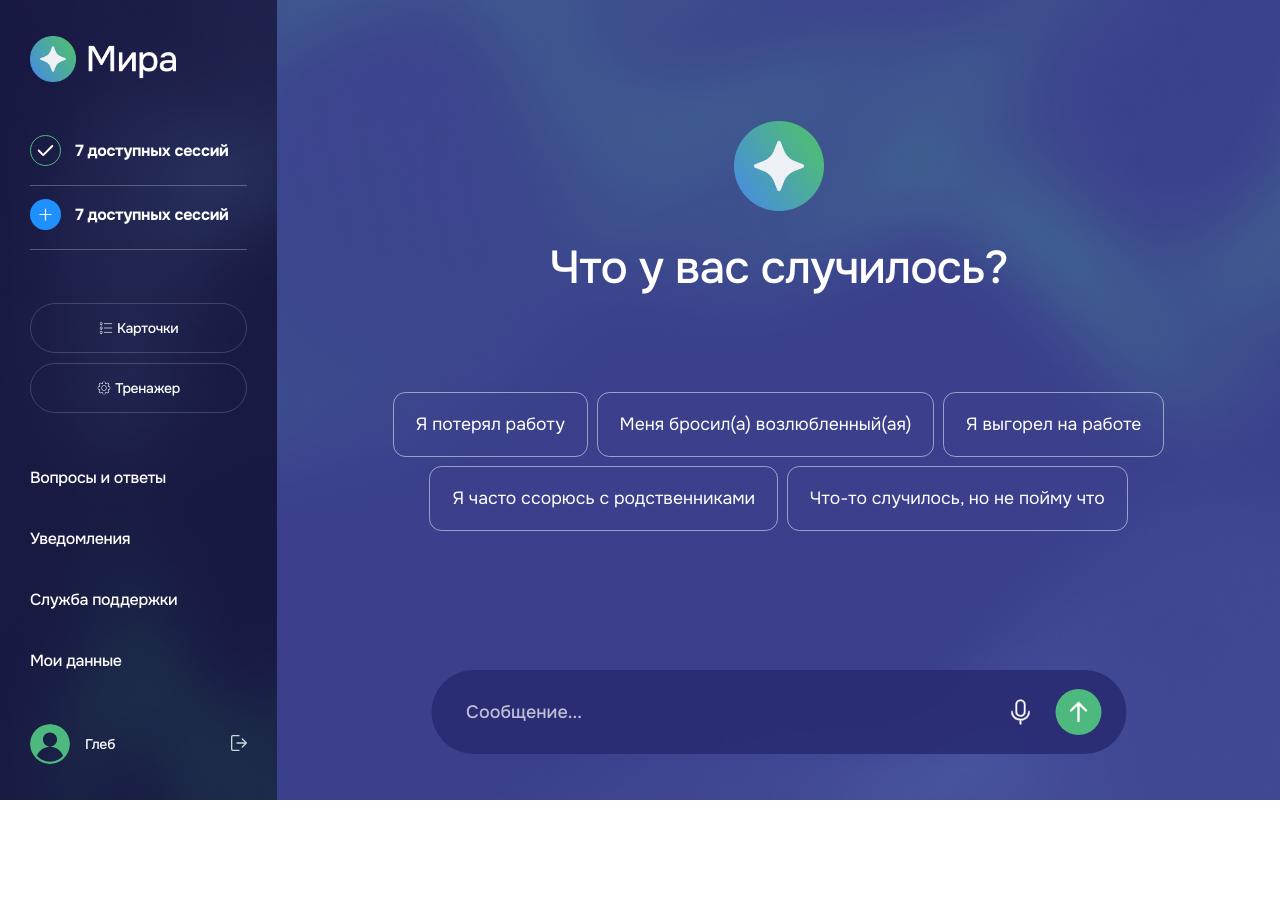
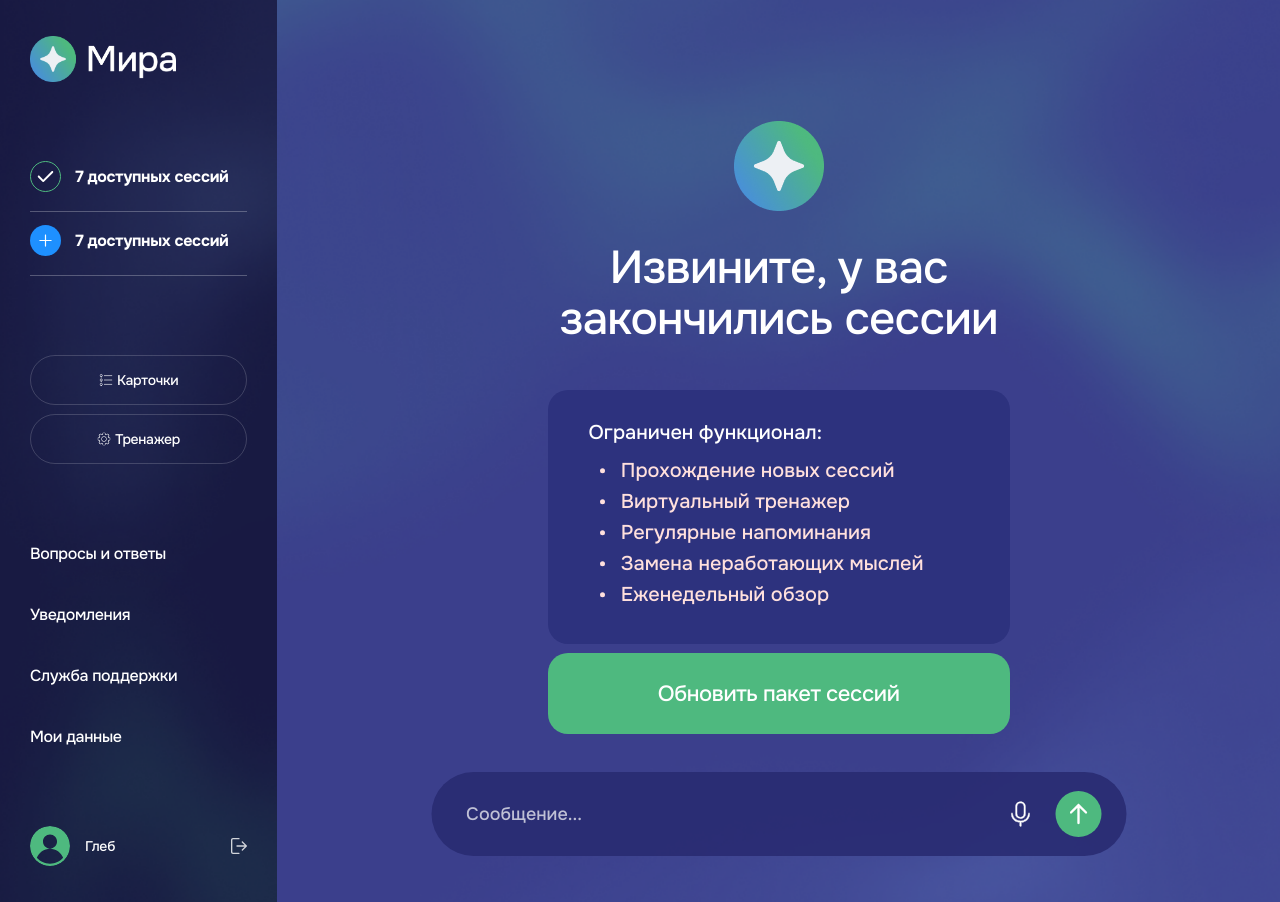
Before and after one commit to Jenya-b/mira, a React (Vite) app: page / in a window 1280 px wide. Before the commit the page ends 800 px from the top, so only its background shows below. Built offline with nearby package versions, Linux system fonts and the light colour scheme; no server answers.

Commit message:
feat: add end session block

```diff
--- /dev/null
+++ b/src/components/Chat/EndSessionBlock/EndSessionBlock.styled.ts
@@ -0,0 +1,66 @@
+import styled, { css } from 'styled-components';
+
+export const Container = styled.div`
+	max-width: 33rem;
+	width: 100%;
+`;
+
+export const Desc = styled.div`
+	margin-top: 3.29rem;
+	padding: 2.17857rem 1rem 2.67857rem 2.92857rem;
+	border-radius: 1.42857rem;
+	background: #2d327e;
+`;
+
+const textCss = css`
+	font-size: 1.42857rem;
+	font-style: normal;
+	font-weight: 500;
+	line-height: 120%;
+`;
+
+export const Title = styled.p`
+	color: #fff;
+	${textCss}
+`;
+
+export const List = styled.ul`
+	margin-top: 1rem;
+	display: flex;
+	flex-direction: column;
+	row-gap: 0.5rem;
+
+	li {
+		${textCss}
+		position: relative;
+		color: #ffe0dd;
+		padding-left: 2.3rem;
+
+		&::before {
+			content: '';
+			position: absolute;
+			top: 50%;
+			left: 0.8rem;
+			transform: translateY(-50%);
+			width: 0.4rem;
+			height: 0.4rem;
+			border-radius: 50%;
+			background: #ffe0dd;
+		}
+	}
+`;
+
+export const Button = styled.button`
+	margin-top: 0.64rem;
+	width: 100%;
+	height: 5.78571rem;
+	border-radius: 1.42857rem;
+	background: #4eb97f;
+
+	color: #fff;
+	font-size: 1.57143rem;
+	font-style: normal;
+	font-weight: 500;
+	line-height: normal;
+	letter-spacing: -0.03143rem;
+`;
--- /dev/null
+++ b/src/components/Chat/EndSessionBlock/EndSessionBlock.tsx
@@ -0,0 +1,22 @@
+import { FC } from 'react';
+
+import { descEndSession } from '@/constants/chat';
+import { WithChat } from '@/hocs/WithChat/WithChat';
+
+import { Button, Container, Desc, List, Title } from './EndSessionBlock.styled';
+
+export const EndSessionBlock: FC = () => (
+	<WithChat title="Извините, у вас закончились сессии">
+		<Container>
+			<Desc>
+				<Title>Ограничен функционал:</Title>
+				<List>
+					{descEndSession.map((item) => (
+						<li key={item}>{item}</li>
+					))}
+				</List>
+			</Desc>
+			<Button>Обновить пакет сессий</Button>
+		</Container>
+	</WithChat>
+);
--- a/src/constants/chat.ts
+++ b/src/constants/chat.ts
@@ -12,3 +12,11 @@ export const complaintList = [
 	'Я не понял(а), в чем смысл сессии',
 	'Были технические проблемы',
 ];
+
+export const descEndSession = [
+	'Прохождение новых сессий',
+	'Виртуальный тренажер',
+	'Регулярные напоминания',
+	'Замена неработающих мыслей',
+	'Еженедельный обзор',
+];
--- a/src/pages/Chat/Chat.tsx
+++ b/src/pages/Chat/Chat.tsx
@@ -3,6 +3,7 @@ import { FC } from 'react';
 import arrow from '@/assets/images/icons/arrow-top.svg';
 import microphone from '@/assets/images/icons/microphone.svg';
 import { ComplaintBlock } from '@/components/Chat/ComplaintBlock/ComplaintBlock';
+import { EndSessionBlock } from '@/components/Chat/EndSessionBlock/EndSessionBlock';
 import { Feedback } from '@/components/Chat/Feedback/Feedback';
 import { FirstBlock } from '@/components/Chat/FirstBlock/FirstBlock';
 import { useResize } from '@/hooks/useResize';
@@ -22,9 +23,10 @@ const ChatPage: FC = () => {
 				return <FirstBlock />;
 			case SessionBlocks.FEEDBACK:
 				return <Feedback />;
-
 			case SessionBlocks.COMPLAINT:
 				return <ComplaintBlock />;
+			case SessionBlocks.END_SESSION:
+				return <EndSessionBlock />;
 			default:
 				return <></>;
 		}
--- a/src/store/chat/slice.ts
+++ b/src/store/chat/slice.ts
@@ -5,11 +5,12 @@ export enum SessionBlocks {
 	CHAT,
 	FEEDBACK,
 	COMPLAINT,
+	END_SESSION,
 }
 
 const initialState = {
 	inputValue: '',
-	sessionBlock: SessionBlocks.FIRST,
+	sessionBlock: SessionBlocks.END_SESSION,
 };
 
 export const chatSlice = createSlice({
```
